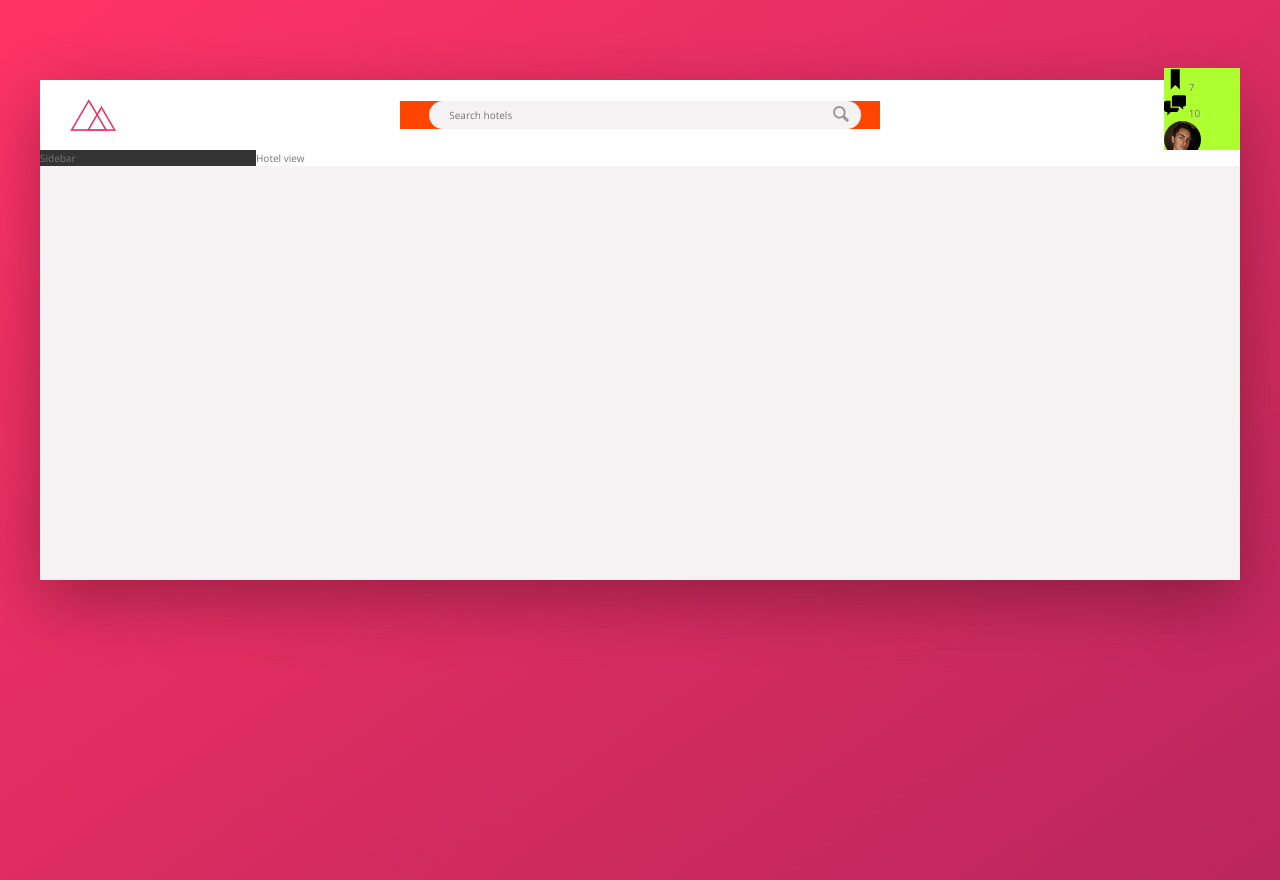
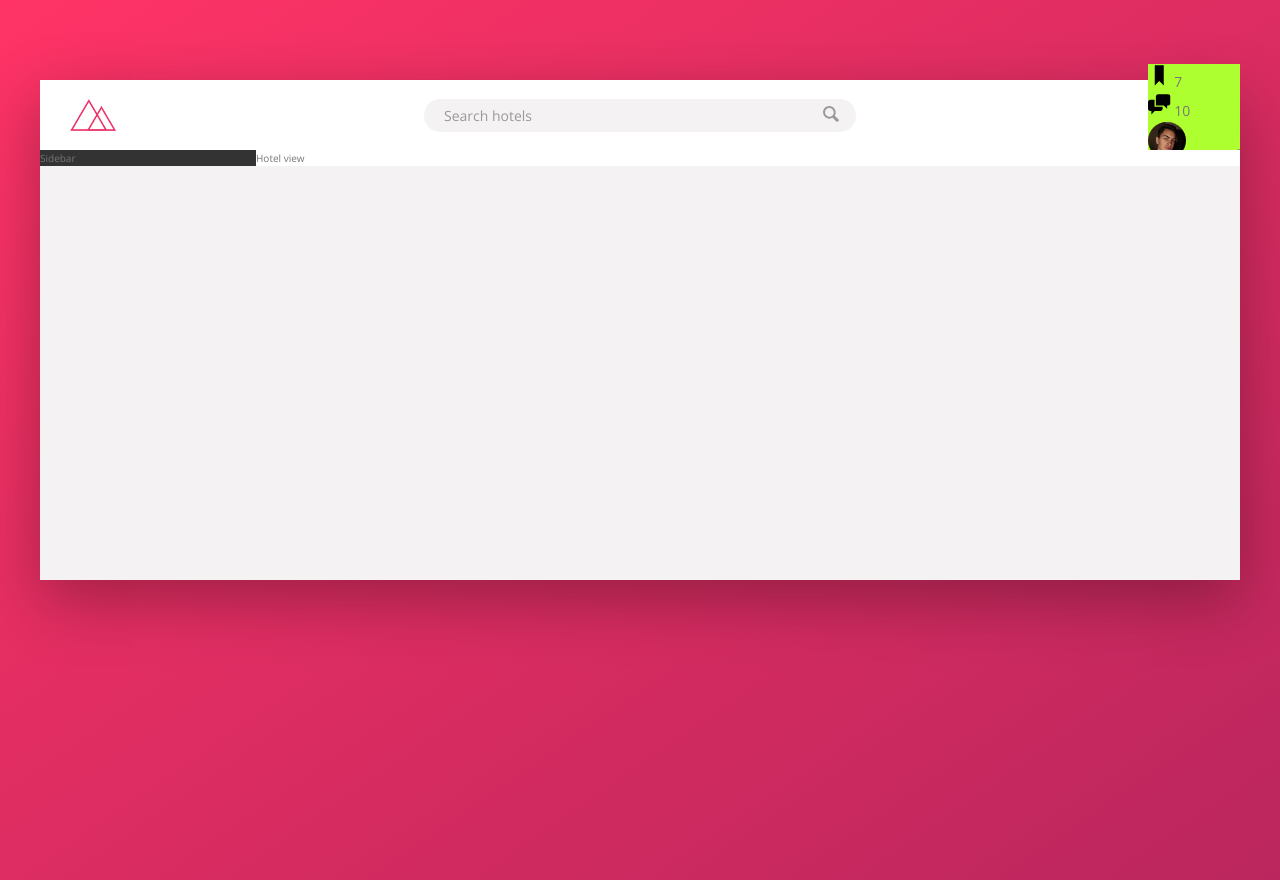
Before and after one commit to youssef-md/Trillo, a website: page index.html in a window 1280 px wide. Drawn offline with nearby package versions, Linux system fonts and the light colour scheme.

Commit message:
Finish search bar styling

```diff
--- a/sass/_layout.scss
+++ b/sass/_layout.scss
@@ -7,6 +7,7 @@
 }
 
 .header {
+  font-size: 1.4rem;
   height: 7rem;
   background-color: #fff;
   border-bottom: var(--color-grey-light-2);
--- a/sass/components/_header-elements.scss
+++ b/sass/components/_header-elements.scss
@@ -4,7 +4,6 @@
 }
 
 .search {
-  background-color: orangered;
   flex: 0 0 40%;
 
   display: flex;
@@ -21,12 +20,17 @@
     border-radius: 10rem;
     width: 90%;
     transition: all .3s;
-    margin-right: -3rem;
+    margin-right: -3.5rem;
 
     &:focus {
       outline: none;
       width: 100%;
       background-color: var(--color-grey-light-3);
+    }
+
+    &::-webkit-input-placeholder {
+      font-weight: 100;
+      color: var(--color-grey-dark-3);
     }
   }
 
```
Also changed, not shown: css/style.css.
